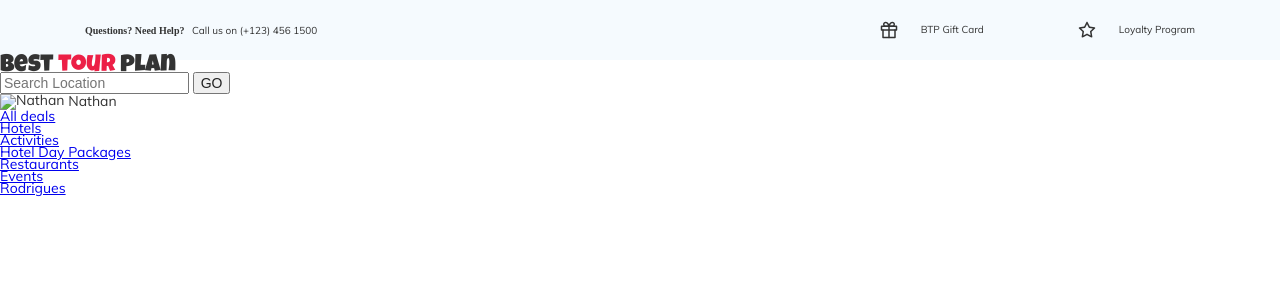
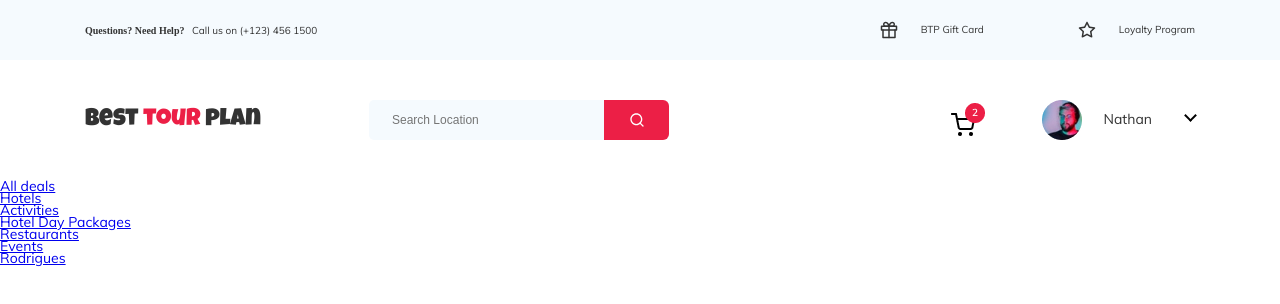
Before and after one commit to Scrappy1cocco/hotel, a plain HTML site: page index.html in a window 1280 px wide. Drawn offline with Linux system fonts and the light colour scheme; a web font is replaced by a local one.

Commit message:
dorc css header mid

```diff
--- a/css/style.css
+++ b/css/style.css
@@ -153,9 +153,9 @@ input[type="search"]::-webkit-search-results-decoration {
 input[type="search"] {
   -webkit-appearance: none;
   -moz-appearance: none;
-  -webkit-box-sizing: content-box;
-  -moz-box-sizing: content-box;
-  box-sizing: content-box;
+  -webkit-box-sizing: border-box;
+  -moz-box-sizing: border-box;
+  box-sizing: border-box;
 }
 
 textarea {
@@ -365,9 +365,9 @@ input[type="radio"] {
 
 input[type="search"] {
   -webkit-appearance: textfield; /* 1 */
-  -moz-box-sizing: content-box;
-  -webkit-box-sizing: content-box; /* 2 */
-  box-sizing: content-box;
+  -moz-box-sizing: border-box;
+  -webkit-box-sizing: border-box; /* 2 */
+  box-sizing: border-box;
 }
 
 /**
@@ -602,6 +602,15 @@ body {
   margin-right: 20px;
 }
 
+.header__mid-wrapper {
+  display: flex;
+  justify-content: space-between;
+  align-items: center;
+  max-width: 1110px;
+  margin: 0 auto;
+  height: 120px;
+}
+
 .header__logo-link {
   font-family: "Luckiest Guy";
   font-size: 2.4rem;
@@ -609,3 +618,64 @@ body {
   text-decoration: none ;
 
 }
+
+.header__search {
+  flex-grow: 1;
+  margin-left: 108px;
+}
+
+.header__search-form {
+  width: 300px;
+  height: 40px;
+  position: relative;
+}
+
+.header__search-field {
+  width: 100%;
+  height: 40px;
+  padding-left: 23px;
+  border: none;
+  background: #F5FAFE;
+  border-radius: 5px;
+  outline: none;
+  font-size: 1.2rem;
+}
+.header__search-button {
+  position: absolute;
+  top: 0;
+  right: 0;
+  width: 65px;
+  height: 40px;
+  border: none;
+  background: url(../img/icons/search.svg) 50% no-repeat;
+  background-color: #EC1F46;
+  border-radius: 0px 6px 6px 0px;
+  cursor: pointer;
+}
+
+.header__user-profile {
+  position: relative;
+  padding-right: 43px;
+  cursor: pointer;
+}
+
+.header__user-profile:after {
+  position: absolute;
+  content: '';
+  width: 9px;
+  height: 9px;
+  top: 11px;
+  right:  0;
+  border-right: 2px solid #000;
+  border-bottom: 2px  solid #000;
+  box-sizing: border-box;
+  transform: rotate(45deg);
+}
+
+.header__cart-icon {
+  margin-right: 53px;
+}
+
+.header__profile-icon {
+  margin-right: 18px;
+}
--- a/index.html
+++ b/index.html
@@ -30,15 +30,14 @@
     </div>
 
     <div class="header__mid">
+      <div class="header__mid-wrapper">
         <div class="header__logo">
-        <a href="/" class="header__logo-link">Best <span class='tour'>tour</span> plan</a>
+          <a href="#" class="header__logo-link">Best <span class='tour'>tour</span> plan</a>
         </div>
         <div class="header__search">
-        <form action="/search/" target="_blank">
-          <input type="hidden" name="searchid" value="808327">
-          <input type="search" name="text" required placeholder="Search Location">
-          <input type="submit" value="GO">
-
+          <form action="" method="post" class="header__search-form">
+            <input type="search" name="text" placeholder="Search Location" class="header__search-field">
+            <input type="submit" value=""  class="header__search-button">
           </form>
         </div>
         <div class="header__user">
@@ -46,8 +45,10 @@
 
           </div>
           <div class="header__user-profile">
-          <img src="#" alt="Nathan">
+            <img src="img/icons/Cart.png" alt="cart" class="header__cart-icon">
+            <img src="img/Ellipse 1.jpg" alt="Nathan" class="header__profile-icon">
             <span class="header__user-name">Nathan</span>
+          </div>
         </div>
       </div>
     </div>
```
Also changed, not shown: img/Ellipse 1.jpg (added), img/icons/Cart.png (added), img/icons/search.svg (added). Lines whose indentation alone changed are shown as unchanged.
